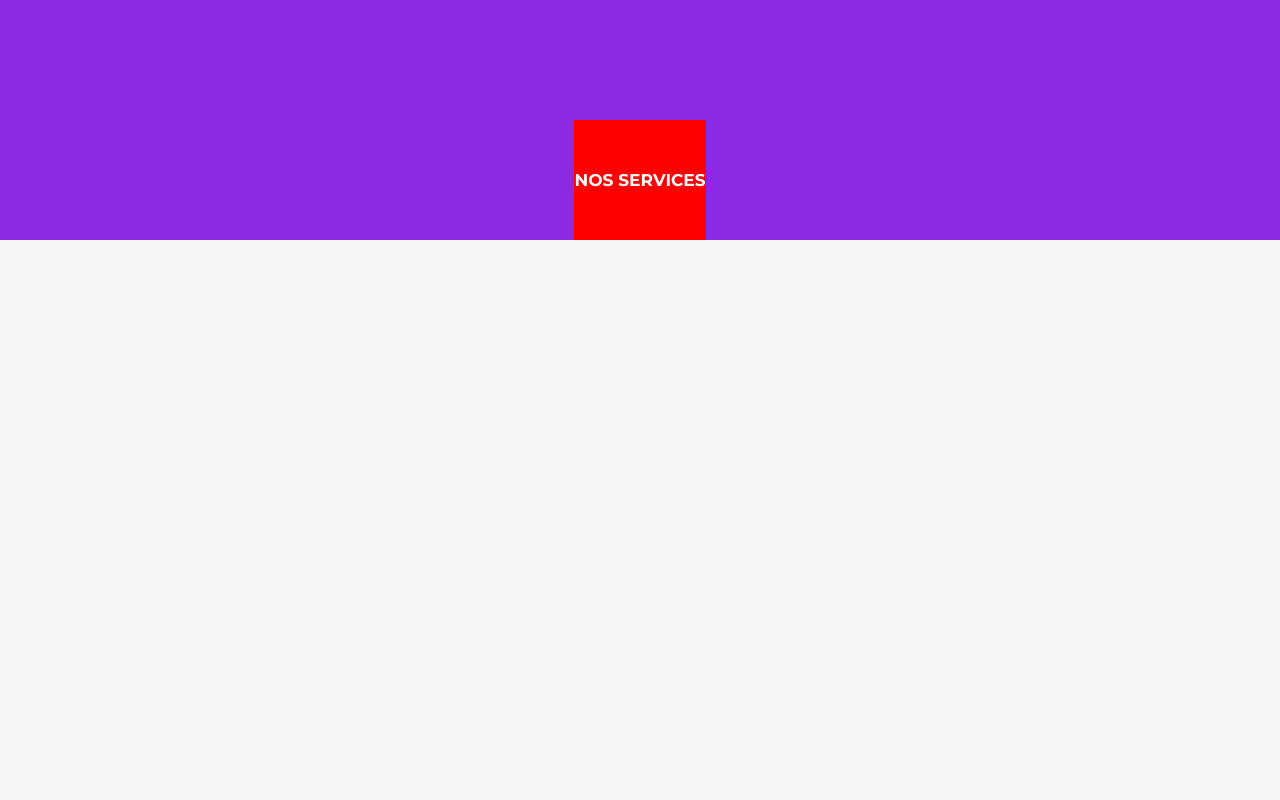
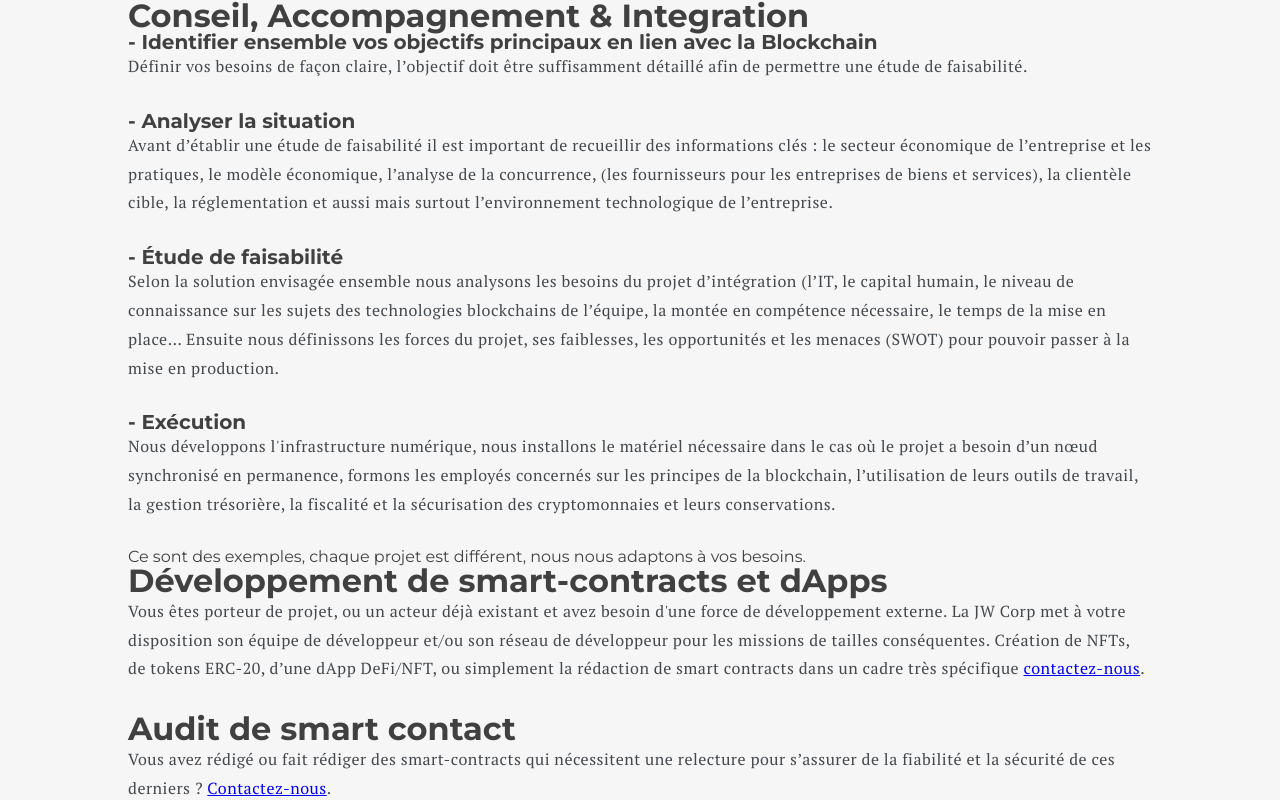
Before and after one commit to The-JW-Corp/JW-Corp-react, a React (Create React App) app: page / in a window 1280 px wide. Shown: the top 800 px of the page. Built offline with nearby package versions, Linux system fonts and the light colour scheme.

Commit message:
set up html and add some css

```diff
--- /dev/null
+++ b/src/components/ContentServicesPage/ContentService/ContactService.css
@@ -0,0 +1,14 @@
+.content-services-section > div > h4 {
+    color: #404040;
+    font-size: 20px;
+    font-weight: bold;
+}
+.content-services-section > div > p {
+    color: #43484d;
+    font-family: 'PT Serif', serif;
+    font-size: 16px;
+    line-height: 1.8;
+    margin-bottom: 30px;
+    letter-spacing: .5px;
+    font-weight: 400;
+}
--- /dev/null
+++ b/src/components/ContentServicesPage/ContentService/ContentService.js
@@ -0,0 +1,17 @@
+import React from 'react'
+import "./ContactService.css";
+
+const ContentService = ({h4, p}) => {
+  return (
+    <>
+    <h4>
+      {h4}
+    </h4>
+    <p>
+        {p}
+    </p>
+    </>
+  )
+}
+
+export default ContentService
--- /dev/null
+++ b/src/components/ContentServicesPage/ContentServicesPage.css
@@ -0,0 +1,11 @@
+.content-services-section {
+    display: flex;
+    justify-content: center;
+}
+.content-services-wrap{
+    width: 80%;
+}
+.content-services-section h2{
+    font-weight: 700;
+    font-size: 32px;
+}
--- /dev/null
+++ b/src/components/ContentServicesPage/ContentServicesPage.js
@@ -0,0 +1,78 @@
+import React from "react";
+import ContentService from "./ContentService/ContentService";
+import "./ContentServicesPage.css";
+
+const ContentServicesPage = () => {
+  return (
+    <section className="content-services-section">
+      <div className="content-services-wrap">
+        <h2>Conseil, Accompagnement & Integration</h2>
+        <ContentService
+          h4={
+            "- Identifier ensemble vos objectifs principaux en lien avec la Blockchain"
+          }
+          p={
+            "Définir vos besoins de façon claire, l’objectif doit être suffisamment détaillé afin de permettre une étude de faisabilité."
+          }
+        />
+        <ContentService
+          h4={"- Analyser la situation"}
+          p={
+            "Avant d’établir une étude de faisabilité il est important de recueillir des informations clés : le secteur économique de l’entreprise et les pratiques, le modèle économique, l’analyse de la concurrence, (les fournisseurs pour les entreprises de biens et services), la clientèle cible, la réglementation et aussi mais surtout l’environnement technologique de l’entreprise."
+          }
+        />
+        <ContentService
+          h4={"- Étude de faisabilité"}
+          p={
+            "Selon la solution envisagée ensemble nous analysons les besoins du projet d’intégration (l’IT, le capital humain, le niveau de connaissance sur les sujets des technologies blockchains de l’équipe, la montée en compétence nécessaire, le temps de la mise en place… Ensuite nous définissons les forces du projet, ses faiblesses, les opportunités et les menaces (SWOT) pour pouvoir passer à la mise en production."
+          }
+        />
+        <ContentService
+          h4={"- Exécution"}
+          p={
+            "Nous développons l'infrastructure numérique, nous installons le matériel nécessaire dans le cas où le projet a besoin d’un nœud synchronisé en permanence, formons les employés concernés sur les principes de la blockchain, l’utilisation de leurs outils de travail, la gestion trésorière, la fiscalité et la sécurisation des cryptomonnaies et leurs conservations."
+          }
+        />
+        <h6>
+          <em>
+            <strong>
+              Ce sont des exemples, chaque projet est différent, nous nous
+              adaptons à vos besoins.
+            </strong>
+          </em>
+        </h6>
+        <h2 id="auditservice">Développement de smart-contracts et dApps</h2>
+        <p>
+          Vous êtes porteur de projet, ou un acteur déjà existant et avez besoin
+          d'une force de développement externe. La JW Corp met à votre
+          disposition son équipe de développeur et/ou son réseau de développeur
+          pour les missions de tailles conséquentes. Création de NFTs, de tokens
+          ERC-20, d’une dApp DeFi/NFT, ou simplement la rédaction de smart
+          contracts dans un cadre très spécifique{" "}
+          <a href="#formulairedecontact" class="lienpageformulaire">
+            contactez-nous
+          </a>
+          .
+        </p>
+        <h2>Audit de smart contact</h2>
+        <p>
+          Vous avez rédigé ou fait rédiger des smart-contracts qui nécessitent
+          une relecture pour s’assurer de la fiabilité et la sécurité de ces
+          derniers ?{" "}
+          <a href="#formulairedecontact" class="lienpageformulaire">
+            Contactez-nous
+          </a>
+          .
+        </p>
+        <h2>Recherche et développement</h2>
+        <p id="espaceaprestexte">
+          Lightning Network, Souls Bound Tokens, ETH2.0, Multi-sigs,
+          Tokenisations de bien réels, ... . Nous expérimentons les technologies
+          innovantes autour de la Blockchain pour servir au mieux vos projets.
+        </p>
+      </div>
+    </section>
+  );
+};
+
+export default ContentServicesPage;
--- a/src/components/Home/Home.js
+++ b/src/components/Home/Home.js
@@ -1,11 +1,11 @@
 import React from "react";
-import LandingServices from "../LandingServices/LandingServices";
+import ContentServicesPage from "../ContentServicesPage/ContentServicesPage";
 import "./Home.css";
 
 function Home() {
   return (
     <>
-    <LandingServices />
+      <ContentServicesPage />
     </>
   );
 }
--- a/src/components/LandingServices/LandingServices.css
+++ /dev/null
@@ -1,20 +0,0 @@
-.landing-service {
-  display: flex;
-  justify-content: center;
-  align-items: flex-end;
-  font-size: 17px;
-  background-color: blueviolet;
-  height: 30vh;
-  width: 100vw;
-  color: #fff;
-}
-.landing-service-title-container{
-    background-color: red;
-    display: flex;
-    justify-content: center;
-    align-items: center;
-    height: 50%;
-}
-.landing-service-title {
-    font-weight: 700;
-}
--- a/src/components/LandingServices/LandingServices.js
+++ /dev/null
@@ -1,16 +0,0 @@
-import React from "react";
-import "./LandingServices.css";
-
-function LandingServices() {
-  return (
-    <section className="landing-service">
-      <div className="landing-service-title-container">
-        <h1 className="landing-service-title">
-          NOS SERVICES
-        </h1>
-      </div>
-    </section>
-  );
-}
-
-export default LandingServices;
```
